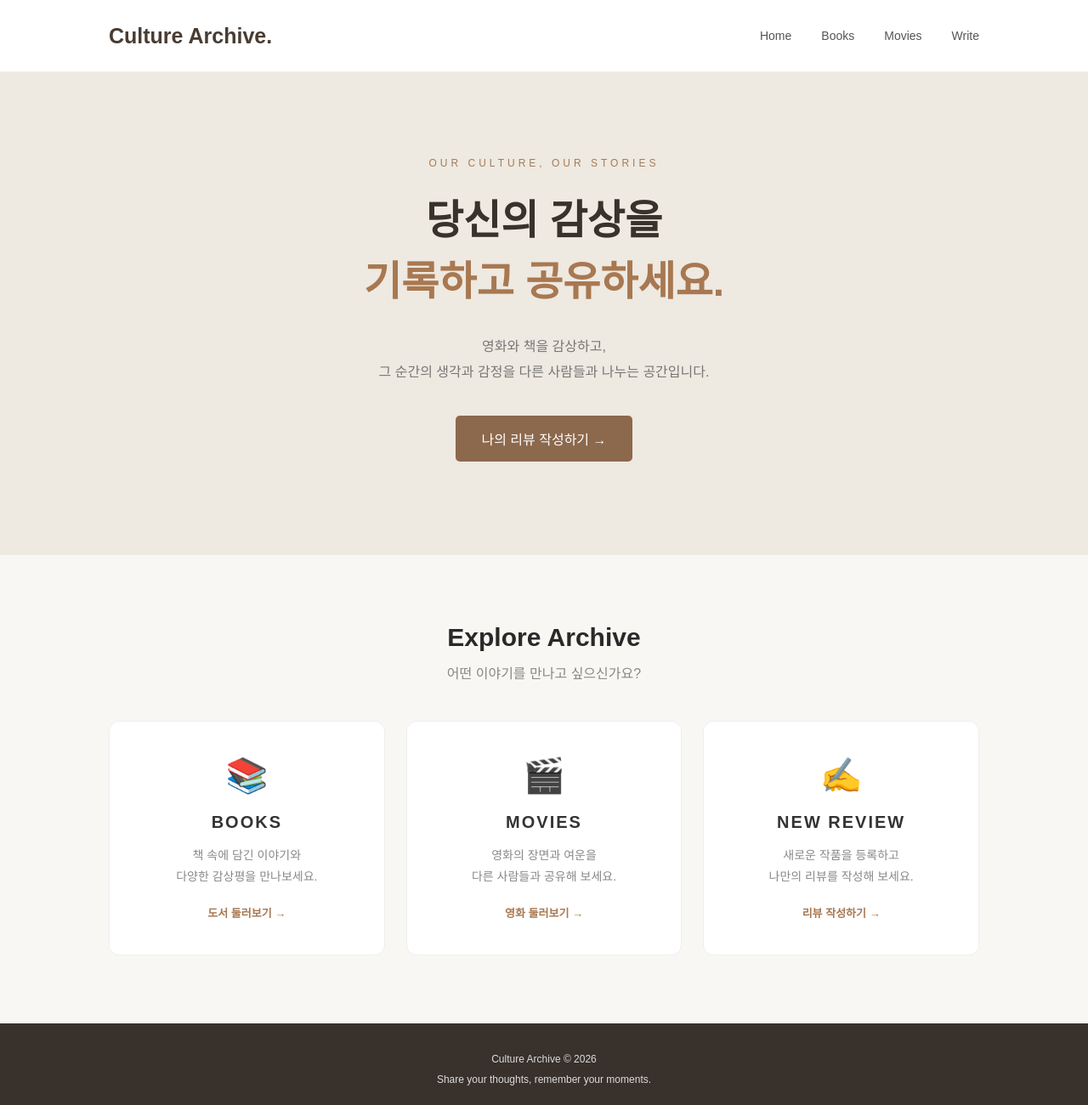
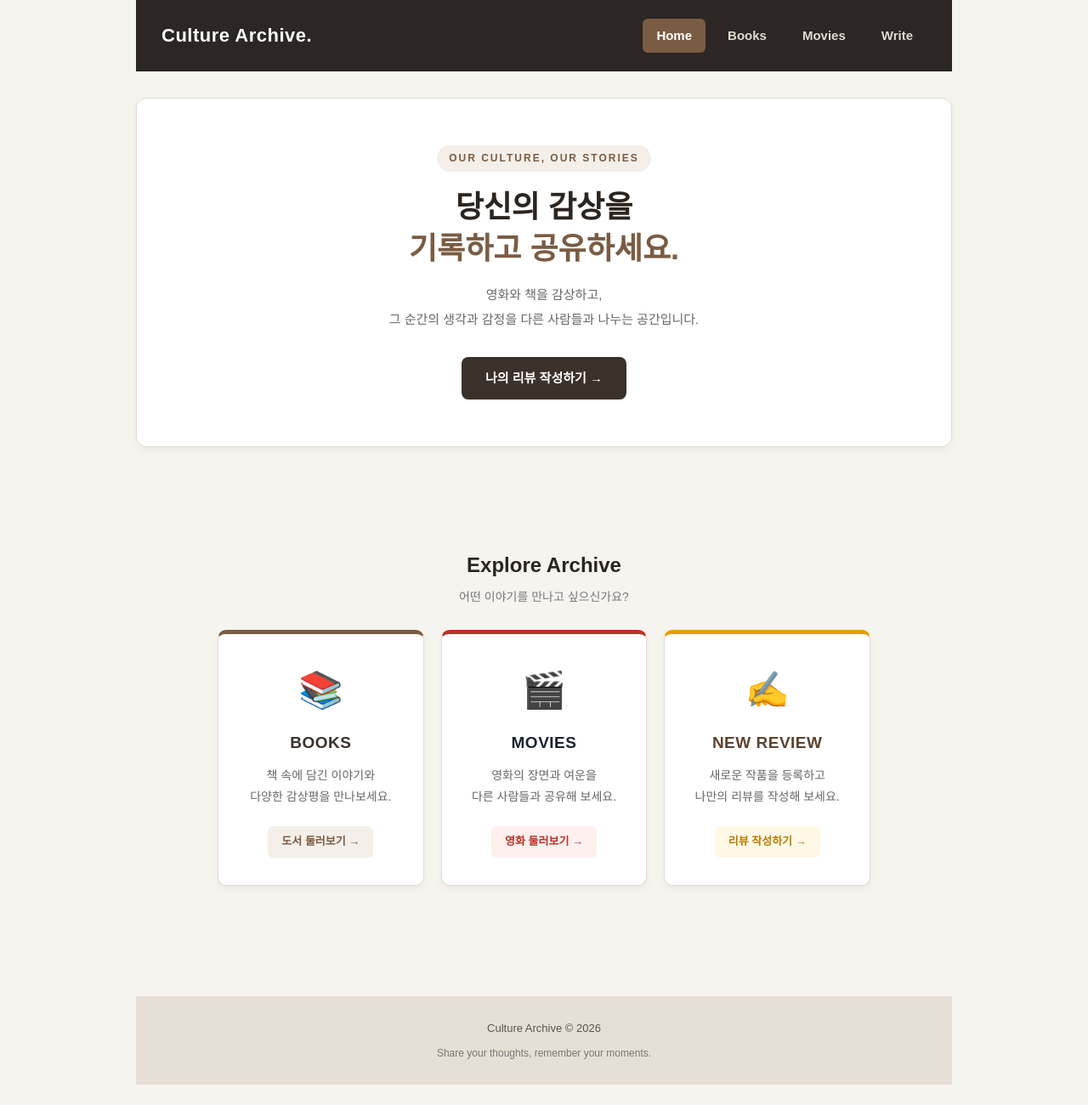
Before and after one commit to hyeong586/project, a plain HTML site: page index.html in a window 1280 px wide. Shown: the whole page at 85% size. After the commit the page ends 1276 px from the top, so only its background shows below. Drawn offline with Linux system fonts and the light colour scheme; files that its build step writes are made by us from their sources.

Commit message:
기본 여백 및 폰트 초기화

```diff
--- a/css/style.css
+++ b/css/style.css
@@ -279,3 +279,293 @@ footer {
     text-align: center;
     color: #56845b;
 }
+/* 1. 기본 여백 및 폰트 초기화 (book.css, movie.css와 통일) */
+* {
+    box-sizing: border-box;
+}
+
+body, h1, h2, h3, p, ul, li {
+    margin: 0;
+    padding: 0;
+    font-family: 'Malgun Gothic', sans-serif;
+}
+
+body {
+    background-color: #f6f4ef;
+    color: #333333;
+    line-height: 1.6;
+}
+
+/* 2. 상단 헤더 & 네비게이션 (960px 기준 중앙 정렬) */
+header {
+    max-width: 960px;
+    margin: 0 auto;
+    padding: 22px 30px;
+    background-color: #2c2624;
+    color: #ffffff;
+    display: flex;
+    justify-content: space-between;
+    align-items: center;
+}
+
+.logo {
+    font-size: 22px;
+    font-weight: bold;
+    letter-spacing: 0.5px;
+    color: #ffffff;
+}
+
+nav {
+    display: flex;
+    gap: 10px;
+}
+
+nav a {
+    padding: 8px 16px;
+    color: #e2dad2;
+    text-decoration: none;
+    font-size: 15px;
+    font-weight: bold;
+    border-radius: 6px;
+    transition: background-color 0.2s, color 0.2s;
+}
+
+nav a:hover {
+    background-color: #7a5c43;
+    color: #ffffff;
+}
+
+/* 현재 Home 메뉴 강조 */
+nav a:first-child {
+    background-color: #7a5c43;
+    color: #ffffff;
+}
+
+/* 3. 메인 영역 컨테이너 */
+main {
+    max-width: 960px;
+    margin: 30px auto;
+}
+
+/* 4. 메인 소개 (Hero 섹션) */
+.hero {
+    background-color: #ffffff;
+    border: 1px solid #e2dbd2;
+    border-radius: 12px;
+    padding: 55px 30px;
+    text-align: center;
+    margin-bottom: 40px;
+    box-shadow: 0 3px 10px rgba(0, 0, 0, 0.05);
+}
+
+.subtitle {
+    display: inline-block;
+    font-size: 12px;
+    font-weight: bold;
+    letter-spacing: 2px;
+    color: #7a5c43;
+    background-color: #f4efe9;
+    padding: 6px 14px;
+    border-radius: 20px;
+    margin-bottom: 18px;
+}
+
+.hero h1 {
+    font-size: 36px;
+    color: #2c241f;
+    line-height: 1.35;
+    margin-bottom: 16px;
+}
+
+.hero h1 span {
+    color: #7a5c43;
+}
+
+.description {
+    font-size: 15px;
+    color: #666666;
+    margin-bottom: 30px;
+}
+
+.start-button {
+    display: inline-block;
+    padding: 13px 28px;
+    background-color: #3b312b;
+    color: #ffffff;
+    text-decoration: none;
+    font-size: 15px;
+    font-weight: bold;
+    border-radius: 8px;
+    transition: background-color 0.2s, transform 0.2s;
+}
+
+.start-button:hover {
+    background-color: #7a5c43;
+    transform: translateY(-2px);
+}
+
+/* 5. 메뉴 카드 섹션 (Explore Archive) */
+.menu-section {
+    text-align: center;
+}
+
+.menu-section h2 {
+    font-size: 24px;
+    color: #2c241f;
+    margin-bottom: 6px;
+}
+
+.section-description {
+    font-size: 14px;
+    color: #777777;
+    margin-bottom: 28px;
+}
+
+.menu-container {
+    display: flex;
+    gap: 20px;
+}
+
+/* 공통 카드 스타일 */
+.menu-card {
+    flex: 1;
+    display: flex;
+    flex-direction: column;
+    align-items: center;
+    background-color: #ffffff;
+    border: 1px solid #e2dbd2;
+    border-radius: 10px;
+    padding: 32px 20px;
+    text-decoration: none;
+    color: #333333;
+    box-shadow: 0 3px 8px rgba(0, 0, 0, 0.05);
+    transition: transform 0.2s, box-shadow 0.2s;
+}
+
+.menu-card:hover {
+    transform: translateY(-5px);
+    box-shadow: 0 8px 18px rgba(0, 0, 0, 0.1);
+}
+
+.card-icon {
+    font-size: 42px;
+    margin-bottom: 14px;
+}
+
+.menu-card h3 {
+    font-size: 19px;
+    letter-spacing: 0.5px;
+    margin-bottom: 10px;
+}
+
+.menu-card p {
+    font-size: 14px;
+    color: #666666;
+    margin-bottom: 22px;
+    flex: 1;
+}
+
+.menu-card span {
+    display: inline-block;
+    padding: 8px 16px;
+    border-radius: 6px;
+    font-size: 13px;
+    font-weight: bold;
+    transition: background-color 0.2s, color 0.2s;
+}
+
+/* 도서 카드: book.css 브라운 톤 연결 */
+.book-card {
+    border-top: 5px solid #7a5c43;
+}
+
+.book-card h3 {
+    color: #3b312b;
+}
+
+.book-card span {
+    background-color: #f4efe9;
+    color: #7a5c43;
+}
+
+.book-card:hover span {
+    background-color: #7a5c43;
+    color: #ffffff;
+}
+
+/* 영화 카드: movie.css 네이비 & 시네마 레드 톤 연결 */
+.movie-card {
+    border-top: 5px solid #b83227;
+}
+
+.movie-card h3 {
+    color: #1a2232;
+}
+
+.movie-card span {
+    background-color: #fdf0ef;
+    color: #b83227;
+}
+
+.movie-card:hover span {
+    background-color: #b83227;
+    color: #ffffff;
+}
+
+/* 리뷰 작성 카드: 공통 별점 골드 톤 연결 */
+.write-card {
+    border-top: 5px solid #e69d00;
+}
+
+.write-card h3 {
+    color: #5c4330;
+}
+
+.write-card span {
+    background-color: #fff8e6;
+    color: #b87b00;
+}
+
+.write-card:hover span {
+    background-color: #e69d00;
+    color: #ffffff;
+}
+
+/* 6. 하단 푸터 */
+footer {
+    max-width: 960px;
+    margin: 50px auto 0;
+    padding: 25px 0;
+    background-color: #e6dfd5;
+    color: #555555;
+    text-align: center;
+    font-size: 13px;
+}
+
+footer p + p {
+    margin-top: 4px;
+    color: #777777;
+    font-size: 12px;
+}
+
+/* 7. 모바일/좁은 화면 대응 */
+@media (max-width: 768px) {
+    header {
+        flex-direction: column;
+        gap: 14px;
+    }
+
+    .menu-container {
+        flex-direction: column;
+        padding: 0 15px;
+    }
+
+    .hero {
+        margin: 0 15px 30px;
+        padding: 40px 20px;
+    }
+
+    .hero h1 {
+        font-size: 28px;
+    }
+}
```
